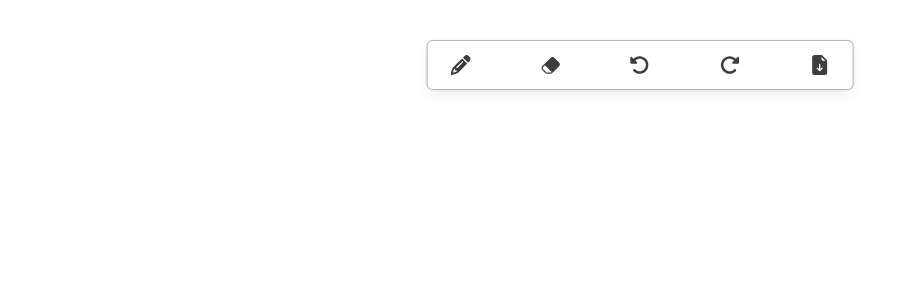
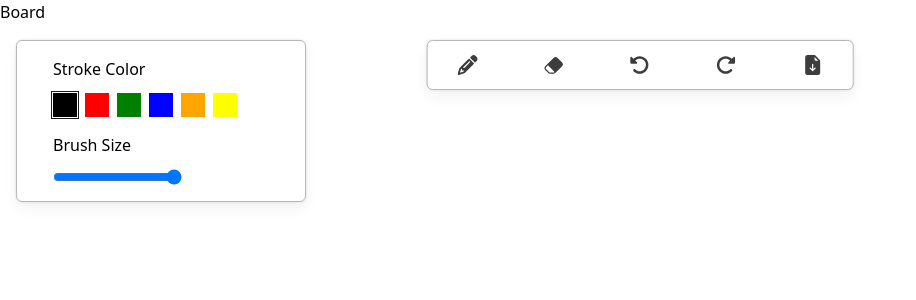
Before and after one commit to Faizshaikh6280/Digital-Sketchbook, a Next.js app: page / in a window 1280 px wide. Shown: the top 300 px of the page, without its empty margins (0-916 px from the left). Built offline with nearby package versions, Linux system fonts and the light colour scheme.

Commit message:
UI Design Implemented

```diff
--- /dev/null
+++ b/src/components/Board/index.js
@@ -0,0 +1,9 @@
+import React, { useRef } from "react";
+
+function Board() {
+  const canvasRef = useRef(null);
+
+  return <cnavas ref={canvasRef}>Board</cnavas>;
+}
+
+export default Board;
--- a/src/components/Menu/index.module.css
+++ b/src/components/Menu/index.module.css
@@ -1,5 +1,5 @@
 .menuContainer {
-  @apply absolute px-5 py-1 flex justify-between w-1/3 left-1/2 top-10 rounded-md gap-16 -translate-x-1/2;
+  @apply absolute px-5 py-1 flex justify-between w-1/3 left-1/2 top-10 rounded-md gap-2 -translate-x-1/2;
   border: 1px solid theme("colors.border1");
   box-shadow: theme("colors.shadow1");
   background-color: theme("colors.background");
--- /dev/null
+++ b/src/components/Toolbox/index.js
@@ -0,0 +1,47 @@
+import styles from "./index.module.css";
+import { COLORS } from "@/constant";
+
+function Toolbox() {
+  function updateBrushSize() {}
+  const isActive = 1;
+
+  return (
+    <div className={styles.toolboxContainer}>
+      <div className={styles.toolItem}>
+        <h4 className={styles.toolText}>Stroke Color</h4>
+        <div className={styles.itemContainer}>
+          {Object.values(COLORS).map((el, indx) => {
+            return (
+              <div
+                className={`${isActive === indx + 1 ? styles.activeColor : ""}`} // Additional outline styles
+                key={indx}
+                style={{
+                  backgroundColor: el,
+                  width: "24px",
+                  height: "24px",
+                  cursor: "pointer",
+                }}
+              />
+            );
+          })}
+        </div>
+      </div>
+
+      <div className={styles.toolItem}>
+        <h4 className={styles.toolText}>Brush Size </h4>
+        <div className={styles.itemContainer}>
+          <input
+            type="range"
+            min={1}
+            max={10}
+            step={1}
+            style={{ cursor: "pointer" }}
+            onChange={updateBrushSize}
+          />
+        </div>
+      </div>
+    </div>
+  );
+}
+
+export default Toolbox;
--- /dev/null
+++ b/src/components/Toolbox/index.module.css
@@ -0,0 +1,15 @@
+.toolboxContainer {
+  @apply px-5 py-4 flex flex-col gap-4 absolute top-[5%] rounded-md mx-4;
+  border: 1px solid theme("colors.border1");
+  box-shadow: theme("colors.shadow1");
+}
+.toolItem {
+  @apply flex gap-3 flex-col mx-4 max-w-fit;
+}
+.itemContainer {
+  @apply flex gap-2;
+}
+.activeColor {
+  outline: 1px solid rgb(26, 26, 26); /* Adjust width and color as needed */
+  outline-offset: 1px; /* Adjust offset if needed */
+}
--- /dev/null
+++ b/src/constant.js
@@ -0,0 +1,19 @@
+const COLORS = {
+  BLACK: "black",
+  RED: "red",
+  GREEN: "green",
+  BLUE: "blue",
+  ORANGE: "orange",
+  YELLOW: "yellow",
+  WHITE: "white",
+};
+
+const MENU_ITEMS = {
+  PENCIL: "PENCIL",
+  ERASER: "ERASER",
+  UNDO: "UNDO",
+  REDO: "REDO",
+  DOWNLOAD: "DOWNLOAD",
+};
+
+export { COLORS, MENU_ITEMS };
--- a/src/pages/index.js
+++ b/src/pages/index.js
@@ -1,10 +1,14 @@
+import Board from "@/components/Board";
 import { Menu } from "@/components/Menu";
+import Toolbox from "@/components/Toolbox";
 import React from "react";
 
 function Home() {
   return (
     <div>
       <Menu />
+      <Toolbox />
+      <Board />
     </div>
   );
 }
```
Also changed, not shown: src/components/Board/index.module.css (added).
